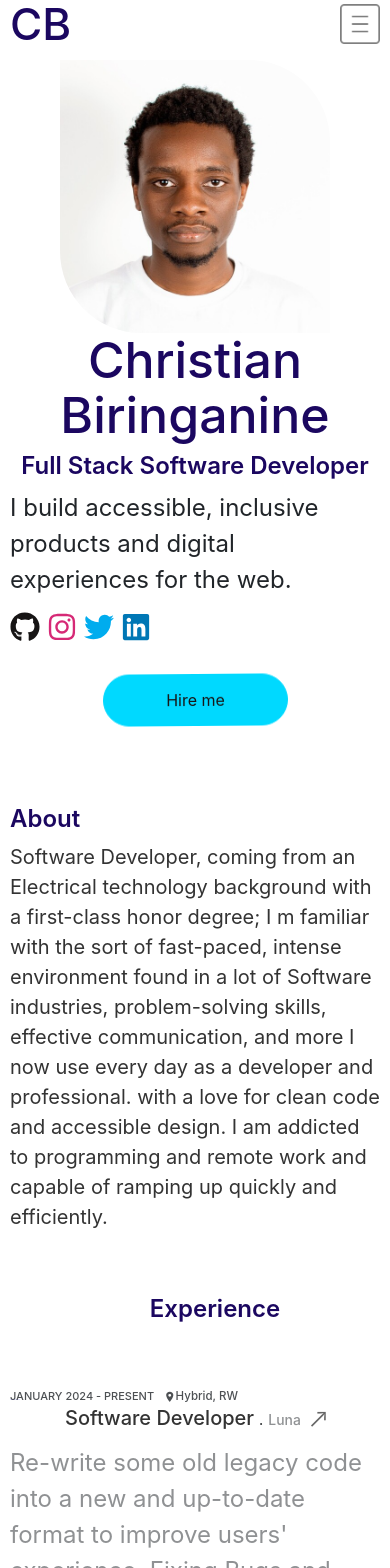
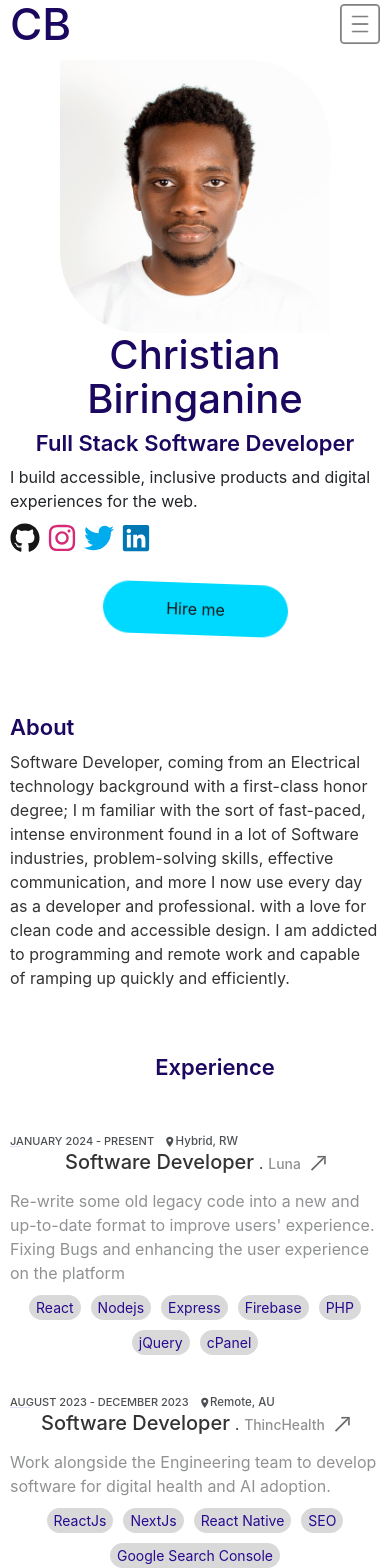
Before and after one commit to christianbiring1/Portfolio, a React (Vite) app: page / in a window 390 px wide. Shown: the top 1568 px of the page. Built offline with nearby package versions, Linux system fonts and the light colour scheme; no server answers; some icons are missing.

Commit message:
Fix the sizing issue on mobile

```diff
--- a/src/components/styles/_about.scss
+++ b/src/components/styles/_about.scss
@@ -7,7 +7,7 @@
   // align-items: center;
 
   .details {
-    font-size: 2rem;
+    font-size: 1.6rem;
   }
 
   p {
@@ -102,6 +102,7 @@
 
     .description {
       opacity: .5;
+      font-size: 1.6rem;
     }
 
     .stack_list {
--- a/src/index.scss
+++ b/src/index.scss
@@ -13,7 +13,7 @@ html {
 
 body {
   font-family: Inter, system-ui, Avenir, Helvetica, Arial, sans-serif;
-  font-size: 2.4rem;
+  font-size: 1.6rem;
   line-height: 1.5;
   scroll-behavior: smooth;
 }
@@ -27,7 +27,7 @@ h3 {
 }
 
 h1 {
-  font-size: 5rem;
+  font-size: 4rem;
 }
 
 h2 {
@@ -35,7 +35,7 @@ h2 {
 }
 
 h3 {
-  font-size: 2.4rem;
+  font-size: 2.2rem;
   font-weight: 600;
 }
 
```
